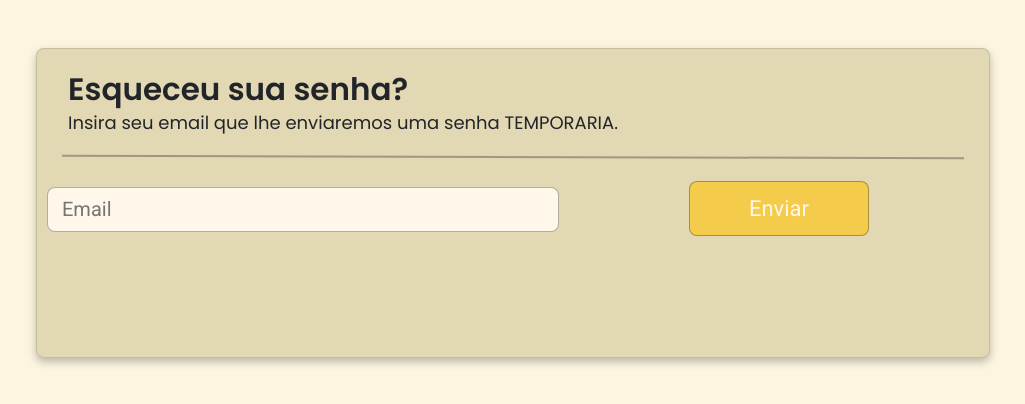
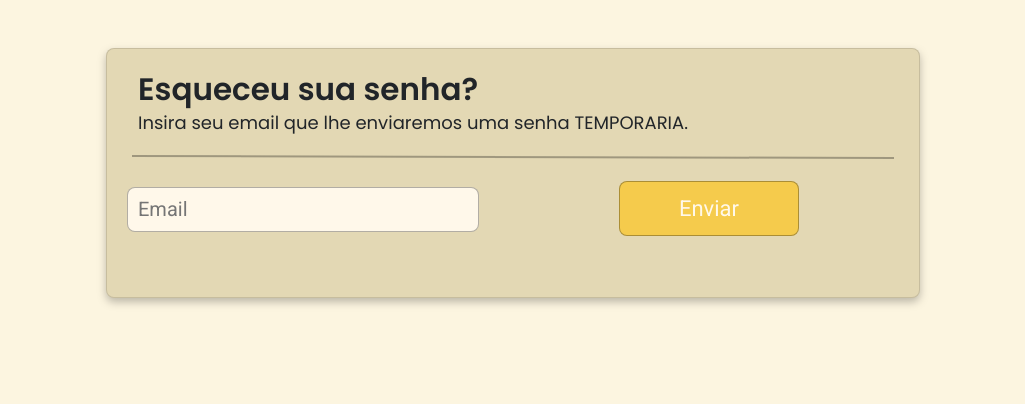
Before and after one commit to Mikael-R/receitas10, a Vue app: page /esqueceu-senha in a window 1280 px wide. Shown: the top 404 px of the page, without its empty margins (127-1152 px from the left). Built offline with nearby package versions, Linux system fonts and the light colour scheme.

Commit message:
usa o componente input

```diff
--- a/src/components/input.vue
+++ b/src/components/input.vue
@@ -22,14 +22,16 @@ export default {
   box-sizing: border-box;
   border-radius: 8px;
   height: 45px;
-  padding: 14px;
-  margin: 16px 10px;
+  padding: 10px;
+  margin: 16px 20px;
   font-size: 20px;
-  line-height: 23px;
+  line-height: 20px;
+  width: 22rem;
 }
 .input:focus,
 .input:active,
 .input:hover {
   border: 1px solid #4E6F81;
+  outline: 0;
 }
 </style>
--- a/src/pages/Cadastro.vue
+++ b/src/pages/Cadastro.vue
@@ -6,7 +6,7 @@
       <hr class="hr" />
       <form>
         <div class="">
-          <input
+          <Input
             class="input"
             type="text"
             placeholder="Seu nome"
@@ -16,14 +16,14 @@
           <!-- <img class="img" :src="validNome" alt="check"> -->
           <!-- <img v-if="!validNome" class="img" src="../assets/img/negate.png" alt="check"> -->
         </div>
-        <input
+        <Input
           class="input"
           type="email"
           placeholder="Email"
           v-model="valueEmail"
           required
         />
-        <input
+        <Input
           class="input"
           type="password"
           placeholder="Senha"
@@ -48,11 +48,11 @@
 
 <script>
 import Button from "../components/Button";
-// import Input from '../components/input'
+import Input from '../components/input'
 export default {
   components: {
     Button,
-    // Input
+    Input
   },
   data() {
     return {
@@ -145,22 +145,4 @@ export default {
   margin-left: 20px;
   text-align: left;
 }
-.input {
-  background: #fff8ea;
-  border: 1px solid rgba(0, 0, 0, 0.3);
-  box-sizing: border-box;
-  border-radius: 8px;
-  height: 45px;
-  padding: 14px;
-  margin: 16px 10px;
-  font-size: 20px;
-  line-height: 23px;
-  width: 22rem;
-}
-.input:focus,
-.input:active,
-.input:hover {
-  border: 1px solid #4e6f81;
-  outline: 0;
-}
 </style>
--- a/src/pages/EsqueceuSenha.vue
+++ b/src/pages/EsqueceuSenha.vue
@@ -7,7 +7,7 @@
       <form>
         <div class="">
         </div>
-        <input
+        <Input
           class="input"
           type="email"
           placeholder="Email"
@@ -21,11 +21,11 @@
 
 <script>
 import Button from "../components/Button";
-// import Input from '../components/input'
+import Input from '../components/input'
 export default {
   components: {
-    Button
-    // Input
+    Button,
+    Input
   },
   data() {
     return {
@@ -48,7 +48,7 @@ export default {
 </script>
 
 <style scoped>
-.button{
+.button {
   font-weight: 500;
   font-size: 22px;
   line-height: 26px;
@@ -59,14 +59,15 @@ box-sizing: border-box;
   border-radius: 8px;
   width: 213px;
   height: 50px;
-margin: 0 0 0 329px;
+  margin-left: auto;
+  display: block;
 }
 
 .img {
   width: 25px;
 }
 .card {
-  height: 310px;
+  height: 250px;
   border-radius: 8px;
   filter: drop-shadow(0px 4px 4px rgba(0, 0, 0, 0.25));
   background: #e3d8b4;
@@ -110,21 +111,4 @@ margin: 0 0 0 329px;
   margin: 0 122px 18px 20px;
   text-align: center;
 }
-.input {
-  background: #fff8ea;
-  border: 1px solid rgba(0, 0, 0, 0.3);
-  box-sizing: border-box;
-  border-radius: 8px;
-  height: 45px;
-  padding: 14px;
-  margin: 16px 10px;
-  font-size: 20px;
-  line-height: 23px;
-  width: 32rem;
-}
-.input:focus,
-.input:active,
-.input:hover {
-  border: 1px solid #4e6f81;
-}
 </style>
```
Lines whose indentation alone changed are shown as unchanged.
